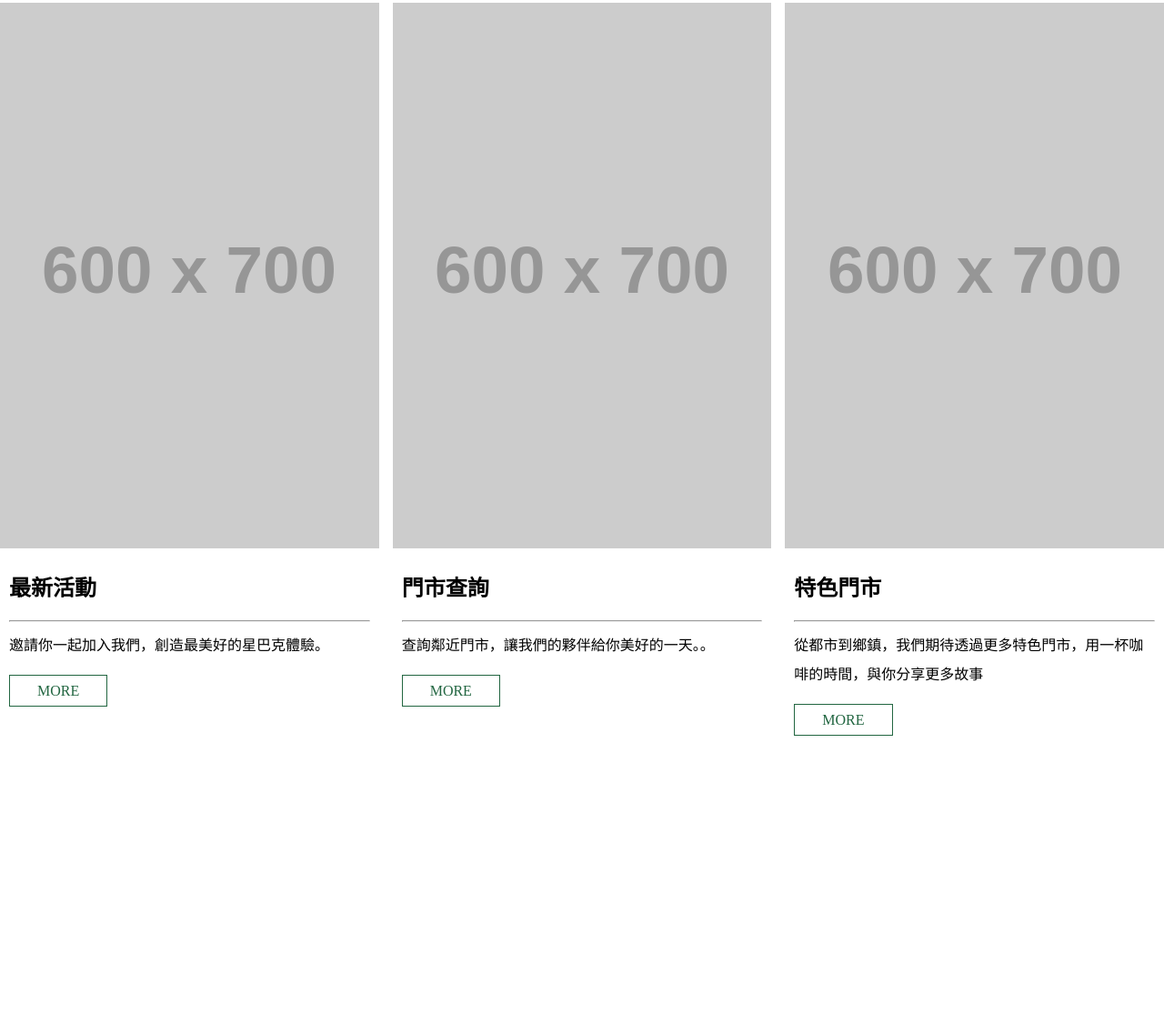
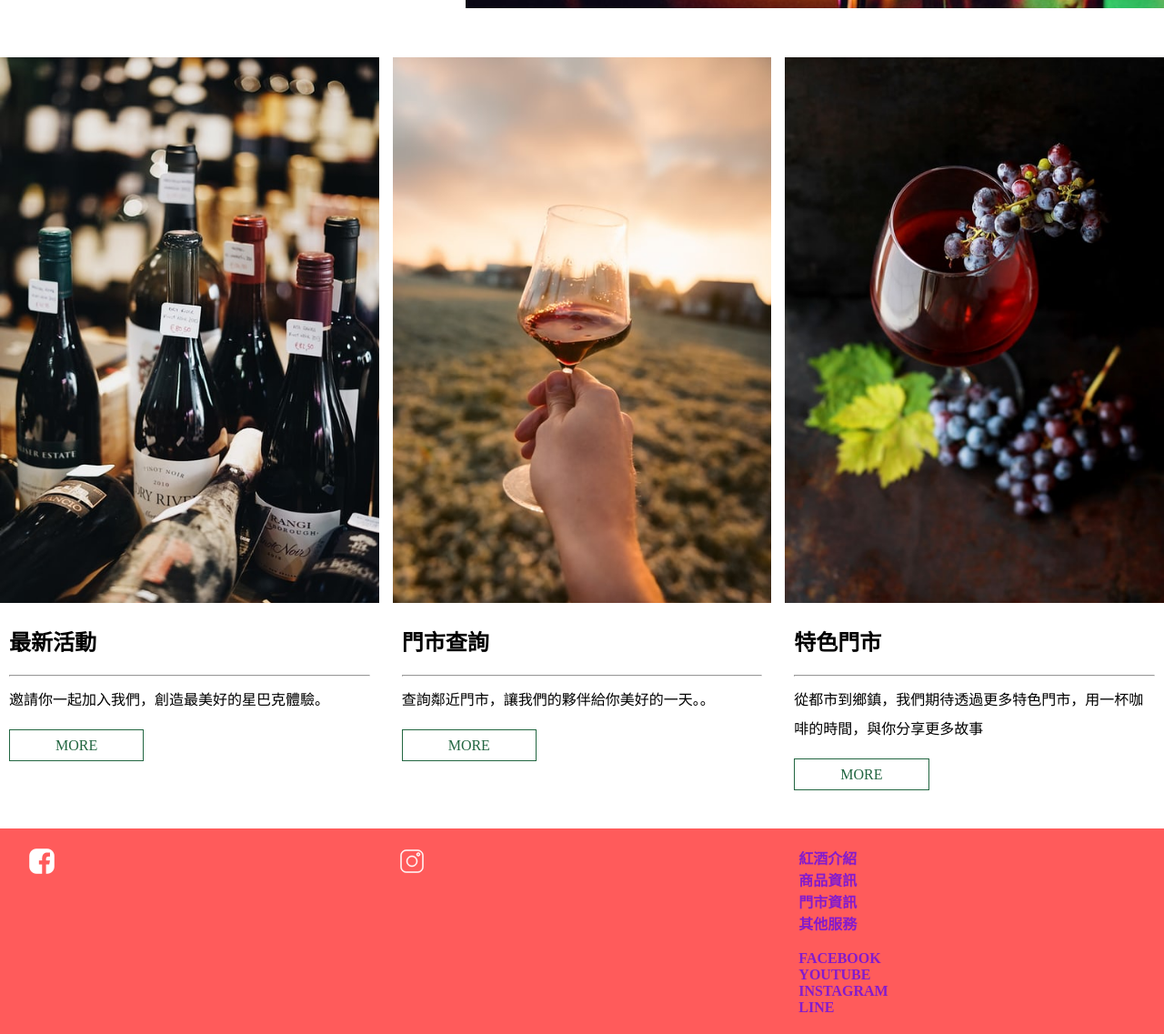
Before and after one commit to wingo66888/web-wine, a plain HTML site: page index.html in a window 1280 px wide. Shown: the part 1388-2525 px from the top of the page at 91% size. Before the commit the page ends 2197 px from the top, so only its background shows below. Drawn offline with Linux system fonts and the light colour scheme; placeholder pictures from the web are drawn by us.

Commit message:
css調整

```diff
--- a/index.html
+++ b/index.html
@@ -21,7 +21,7 @@
         </div>
         <div class="social">
             <a href="" target="_bank"><img src="./img/icon-fb.png" alt="fb"></a>
-            <a href="" target="_bank"></a><img src="./img/icon-ig.png" alt="ig">
+            <a href="" target="_bank"><img src="./img/icon-ig.png" alt="ig"></a>
         </div>
 
     </nav>
@@ -29,17 +29,22 @@
     <div id="banner"></div>
     <!-- 商品資訊 -->
     <section id="products">
+        <!-- (div>.text+.pic)*3 -->
         <div>
             <div class="text">
                 <h1>紅酒</h1>
+                <hr>
                 <p>真是好喝的紅酒</p>
                 <a href="" class="button">more</a>
             </div>
-            <div class="pic"><img src="./img/wine01.jpg" alt=""></div>
+            <div class="pic">
+                <img src="./img/wine01.jpg" alt="">
+            </div>
         </div>
         <div>
             <div class="text">
                 <h1>紅酒</h1>
+                <hr>
                 <p>真是好喝的紅酒</p>
                 <a href="" class="button">more</a>
             </div>
@@ -48,6 +53,7 @@
         <div>
             <div class="text">
                 <h1>紅酒</h1>
+                <hr>
                 <p>真是好喝的紅酒</p>
                 <a href="" class="button">more</a>
             </div>
@@ -61,7 +67,7 @@
         <!-- (div>.pic+.text)*3 -->
         <div>
             <div class="pic">
-                <img src="https://fakeimg.pl/600x700/" alt="">
+                <img src="./img/pic-01.jpg" alt="紅酒圖">
             </div>
             <div class="text">
                 <h1>最新活動</h1>
@@ -72,7 +78,7 @@
         </div>
         <div>
             <div class="pic">
-                <img src="https://fakeimg.pl/600x700/" alt="">
+                <img src="./img/pic-02.jpg" alt="紅酒圖">
             </div>
             <div class="text">
                 <h1>門市查詢</h1>
@@ -83,7 +89,7 @@
         </div>
         <div>
             <div class="pic">
-                <img src="https://fakeimg.pl/600x700/" alt="">
+                <img src="./img/pic-03.jpg" alt="紅酒圖">
             </div>
             <div class="text">
                 <h1>特色門市</h1>
@@ -94,6 +100,24 @@
         </div>
     </section>
     <!-- 頁尾 -->
+    <footer>
+        <a href="" target="_bank"><img src="./img/icon-fb.png" alt="fb"></a>
+        <a href="" target="_bank"><img src="./img/icon-ig.png" alt="ig"></a>
+        <div id="link">
+            <a href="">紅酒介紹</a><br>
+            <a href="">商品資訊</a><br>
+            <a href="">門市資訊</a><br>
+            <a href="">其他服務</a><br>
+        <div class="social"><br>
+            <a href="" target="_bank">FACEBOOK</a><br>
+            <a href="" target="_bank">YOUTUBE</a><br>
+            <a href="" target="_bank">INSTAGRAM</a><br>
+            <a href="" target="_bank">LINE</a><br>
+        </div>
+
+
+        </div>
+    </footer>
 
 </body>
 
--- a/style.css
+++ b/style.css
@@ -38,12 +38,20 @@ nav{
     color: #226641;
     border:5px #226641;
 }
+
+/* 商品類型 */
+
 #products {
-    padding: 0px 50px;
+    width: 1280px;
+    margin: 0 auto;
 }
+
+/* 元素 1 > 元素 2 */
+/* 元素 1 裡面 第一層 的 元素 2 */
 #products > div {
     display: grid;
-    grid-template-columns:60% 40%;
+    grid-template-columns:40% 60%;
+    margin-top: 20px;
 }
 
 #products .pic img{
@@ -53,7 +61,7 @@ nav{
 }
 
 #products .text{
-    padding: 15px 20px 0 0;
+    padding: 80px 30px 0;
 }
 
 #products .text h1{
@@ -63,22 +71,27 @@ nav{
 #products .text p{
     width: 300px;
     line-height: 2;
-    padding: 10px 0;
+    padding: 10px 0 20px;
 }
 
 #products > div:nth-child(2){
+    /* 格線樣板區域：利用格線區域名稱設定順序 */
     grid-template-areas: "pic text";
-    grid-template-columns: 40% 60%;
+    grid-template-columns: 60% 40%;
 }
 
 #products > div:nth-child(2) .text{
+    /* 格線區域：此區域名稱 */
     grid-area:text;
 }
 #products > div:nth-child(2) .pic{
-    grid-area:pic;
+    grid-area: pic;
 }
+
+/* 按鈕樣式 */
 .button {
-    padding: 8px 30px;
+    padding: 8px 50px;
+    /* 邊框：粗細 樣式 顏色 */
     border: 1px solid #226641;
     text-decoration: none;
     color: #226641;
@@ -123,3 +136,16 @@ nav{
     padding: 10px 0 25px;
     line-height: 2;
 }
+footer{
+    display: grid;
+    grid-template-columns: repeat(3, 1fr);
+    background-color:rgb(255, 91, 91) ;
+    padding: 20px 30px;
+    margin: 50px 0 0;
+}
+
+footer .text{
+    width: 1280px;
+    margin: 0 auto;
+    color:white;
+}
```
Also changed, not shown: img/pic-01.jpg (added), img/pic-02.jpg (added), img/pic-03.jpg (added). Lines whose indentation alone changed are shown as unchanged.
